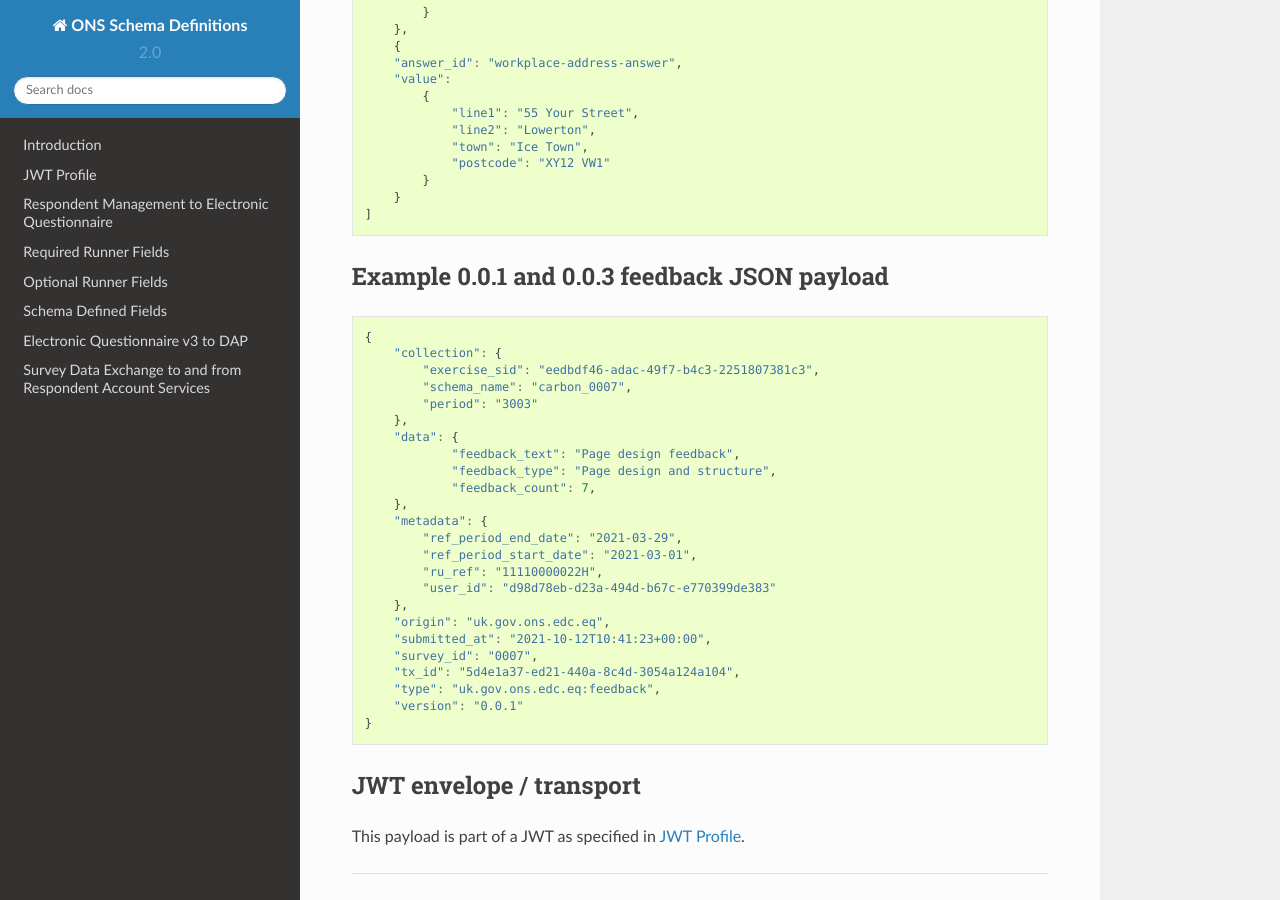
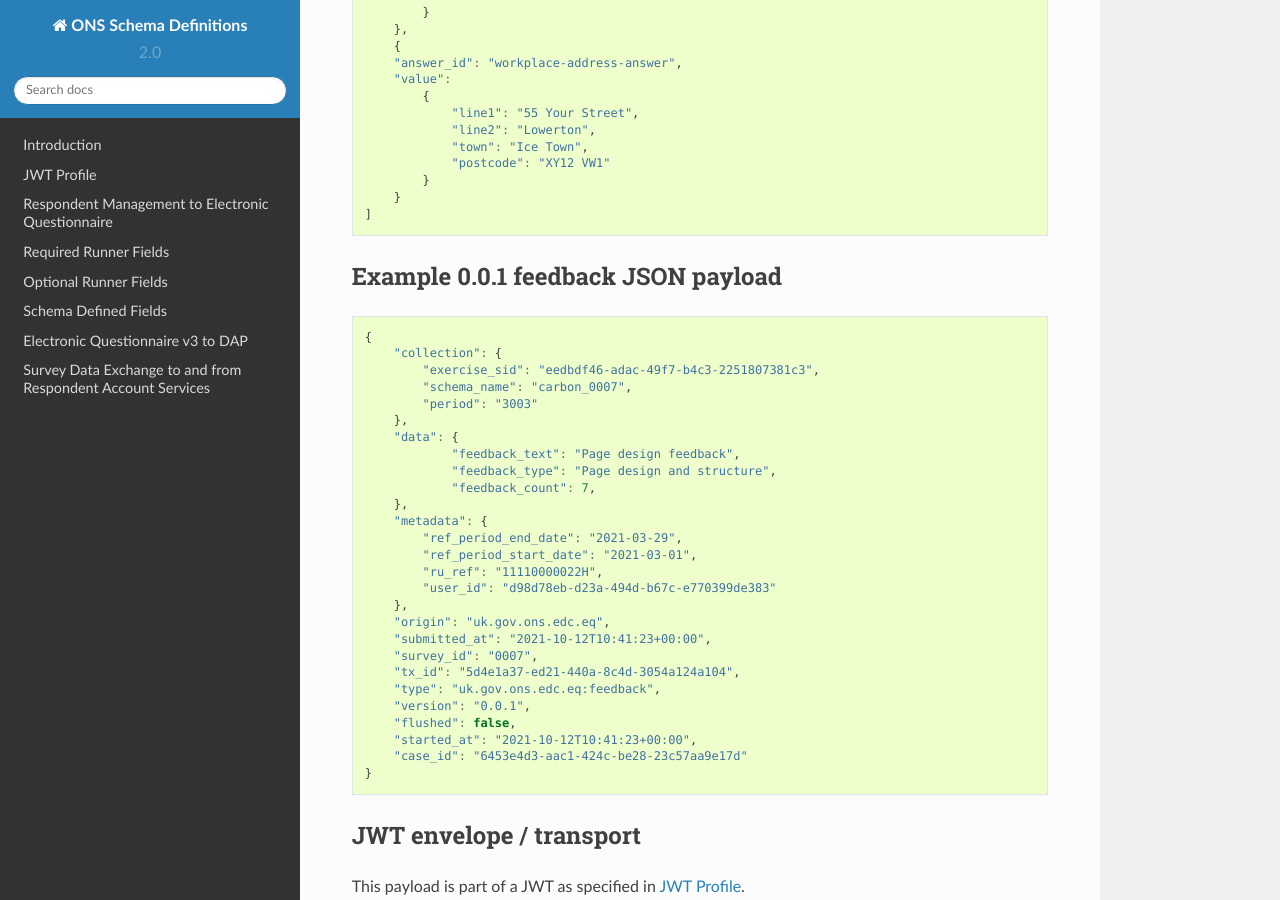
Before and after one commit to ONSdigital/ons-schema-definitions, a Sphinx documentation site: the page built from docs/electronic_questionnaire_to_downstream.rst, in a window 1280 px wide and 900 px high, scrolled down 7082 px. Built offline with Sphinx 7.4.7 and the Read the Docs theme 2.0.0, drawn with Linux system fonts in a browser that asks for light colours.

Commit message:
Updating feedback definition example in doc

```diff
--- a/docs/electronic_questionnaire_to_downstream.rst
+++ b/docs/electronic_questionnaire_to_downstream.rst
@@ -311,7 +311,7 @@ Example 0.0.3 surveyresponse JSON payload (inc. data lists and answers)
         }
     ]
 
-Example 0.0.1 and 0.0.3 feedback JSON payload
+Example 0.0.1 feedback JSON payload
 =====
 
 .. code-block:: javascript
@@ -338,7 +338,10 @@ Example 0.0.1 and 0.0.3 feedback JSON payload
         "survey_id": "0007",
         "tx_id": "5d4e1a37-ed21-440a-8c4d-3054a124a104",
         "type": "uk.gov.ons.edc.eq:feedback",
-        "version": "0.0.1"
+        "version": "0.0.1",
+        "flushed": false,
+        "started_at": "2021-10-12T10:41:23+00:00",
+        "case_id": "6453e4d3-aac1-424c-be28-23c57aa9e17d"
     }
 
 JWT envelope / transport
```
